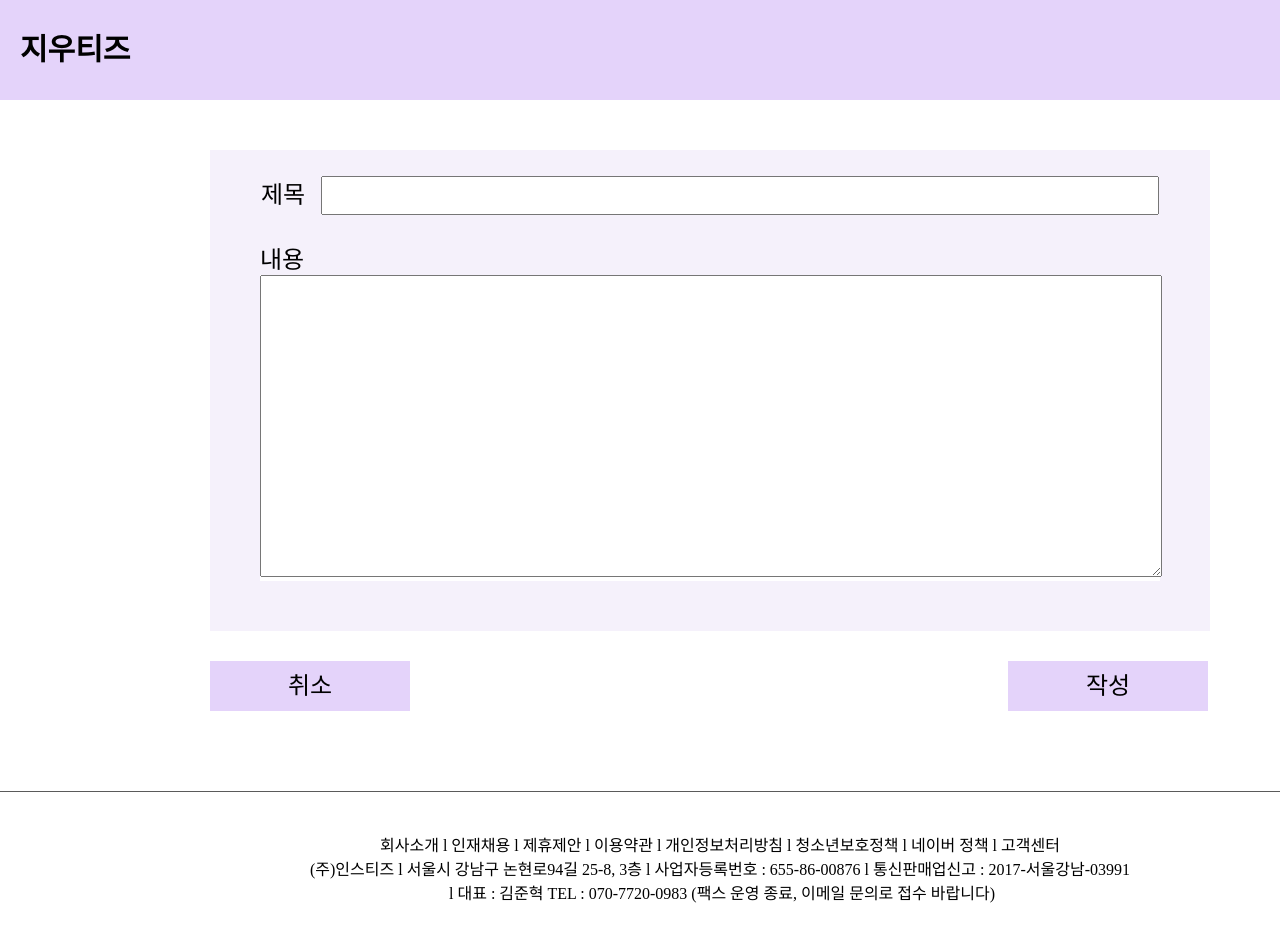
After one commit to gaebaljoa/2309_, a PHP site: page /insert.html in a window 1280 px wide; the page is wider, and only the part inside the window is pictured. The commit adds this page. Run offline with PHP 8.4, Linux system fonts and the light colour scheme.

Commit message:
241010 insert.html 구현 완료

```diff
--- a/jiwootiz/src/css/jiwootiz.css
+++ b/jiwootiz/src/css/jiwootiz.css
@@ -113,6 +113,7 @@ td>a:hover {
     overflow: auto;
 }
 
+
 .d_header {
     height: 50px;
     line-height: 50px;
@@ -120,9 +121,10 @@ td>a:hover {
     text-align: center;
     margin: 20px 0;
 }
-.d_header span {
+.d_header b {
     padding-right: 20px;
 }
+
 
 .d_create_at {
     height: 50px;
@@ -172,6 +174,52 @@ td>a:hover {
 
 
 
+/* inert.php */
+.d_container>label {
+    font-size: 1.5rem;
+    margin-left: 50px;
+}
+
+.d_header>label {
+    margin-right: 10px;
+}
+
+.d_header #i_title {
+    width: 834px;
+    height: 35px;
+    font-size: 1.5rem;
+}
+
+.i_main {
+    background-color: #ffffff;
+    width: 900px;
+    height: 50%;
+    min-height: 300px;
+    margin: 0 5% 5% 5%;
+}
+.i_main>textarea {
+    width: 100%;
+    height: 100%;
+    min-height: 300px;
+    font-size: 1.3rem;
+}
+.writerbtn {
+    display: inline-block;
+    background-color: #E4D3FA;
+    width: 200px;
+    height: 50px;
+    text-align: center;
+    line-height: 50px;
+    font-size: 1.5rem;
+    text-decoration: none;
+    color: #000;
+    border: none;
+    margin: 30px 0 30px 244px;
+}
+
+
+
+
 /* error.php */
 .e_header {
     width: 1000px;
--- /dev/null
+++ b/jiwootiz/src/insert.html
@@ -0,0 +1,40 @@
+<!DOCTYPE html>
+<html lang="en">
+<head>
+    <meta charset="UTF-8">
+    <meta name="viewport" content="width=device-width, initial-scale=1.0">
+    <link rel="stylesheet" href="./css/jiwootiz.css">
+    <title>지우티즈</title>
+</head>
+<body>
+    <div class="header">
+        <div class="logo">지우티즈</div>
+    </div>
+    <div class="main">
+        <form action="/jiwootiz/src/insert.php" method="post">
+            <div class="d_container">
+                <div class="d_header">
+                    <label for="title">제목</label>
+                    <input type="text" name="title" id="i_title" value="">
+                </div>
+                <label for="content">내용</label>
+                <div class="i_main">
+                    <textarea name="content" id="d_content"></textarea>
+                </div>
+            </div>
+            <div class="d_btn">
+                <a class="go_listbtn" href="/jiwootiz/src/list.php">취소</a>
+                <button class="writerbtn" type="submit">작성</button>
+            </div>
+        </form>
+    </div>
+    <div class="footer">
+        <p class="footerline"></p>
+        <div class="introduction">
+            <p>회사소개 l 인재채용 l 제휴제안 l 이용약관 l 개인정보처리방침 l 청소년보호정책 l 네이버 정책 l 고객센터</p>
+            <p>(주)인스티즈 l 서울시 강남구 논현로94길 25-8, 3층 l 사업자등록번호 : 655-86-00876 l 통신판매업신고 : 2017-서울강남-03991</p>
+            <p> l 대표 : 김준혁 TEL : 070-7720-0983 (팩스 운영 종료, 이메일 문의로 접수 바랍니다)</p>
+        </div>
+    </div>
+</body>
+</html>
```
Also changed, not shown: jiwootiz/src/insert.php (added, +62 -0 lines).
